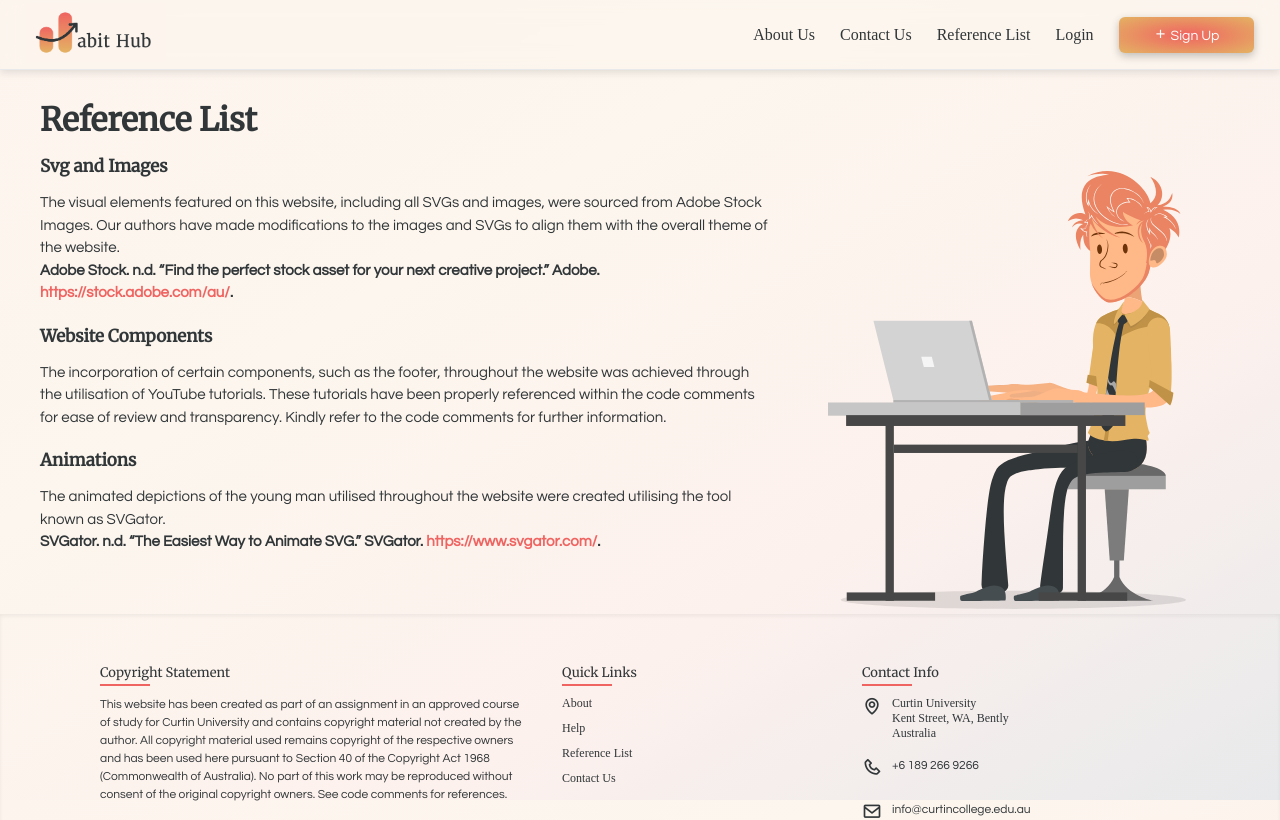
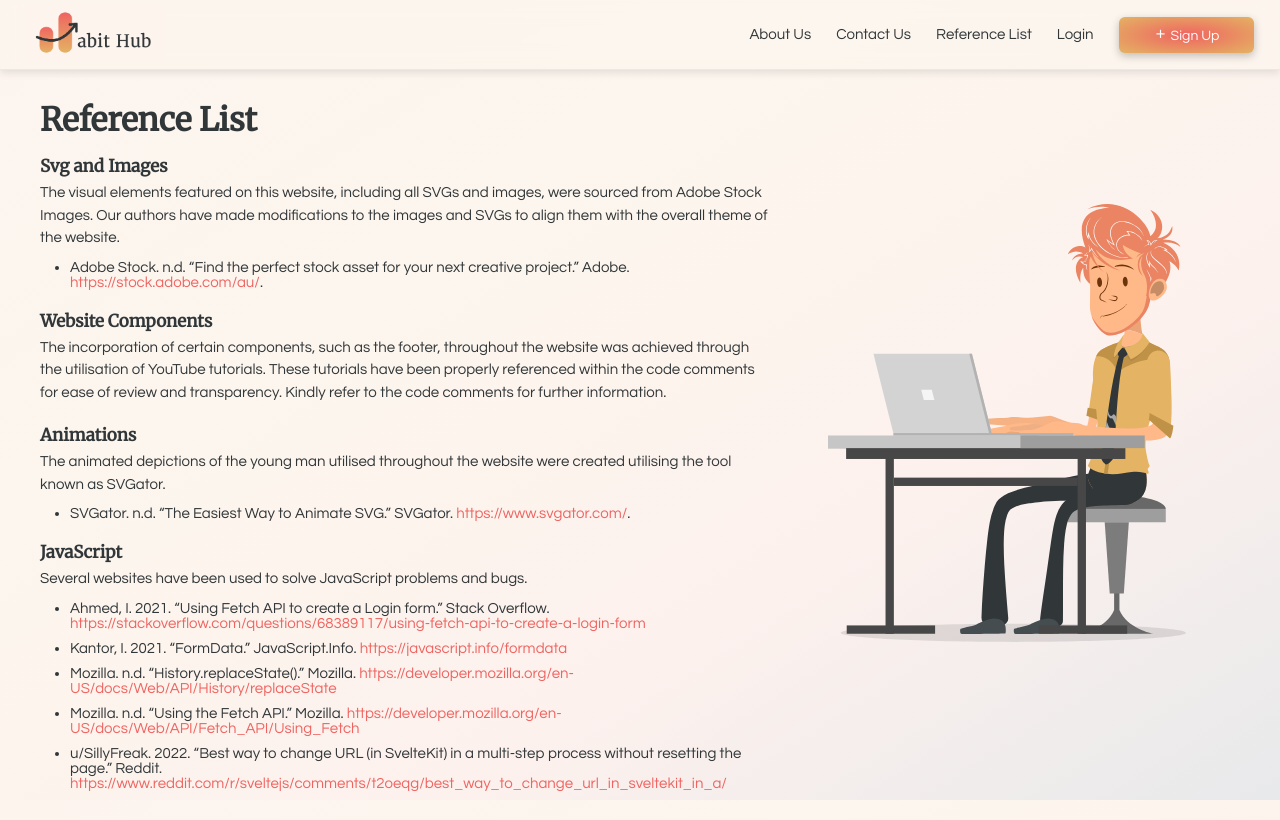
Before and after one commit to s3851446/habithub-frontend, a SvelteKit app in the folder final/habithub-frontend/: page /referenceList in a window 1280 px wide. Shown: the top 820 px of the page. Built offline with nearby package versions, Linux system fonts and the light colour scheme.

Commit message:
Adds back accidentally deleted references

```diff
--- a/final/habithub-frontend/src/app.scss
+++ b/final/habithub-frontend/src/app.scss
@@ -8,13 +8,11 @@ html {
 }
 
 body {
-  background-image: linear-gradient(
-    to bottom right,
-    #fdf4ee,
-    #fcf6ee,
-    #fdf1ed,
-    $light-grey
-  );
+  background-image: linear-gradient(to bottom right,
+      #fdf4ee,
+      #fcf6ee,
+      #fdf1ed,
+      $light-grey );
   background-attachment: fixed;
   height: 100vh;
   color: $base-txt-color-dark;
@@ -24,13 +22,16 @@ body {
   display: flex;
   flex-direction: column;
   min-height: 100vh;
+
   @media all and (max-width: 800px) {
     left: 60px;
     width: calc(100% - 70px);
   }
+
   @media all and (max-width: 300px) {
     width: 100%;
   }
+
   &.darkmode {
     color: $base-txt-color-light;
     background: #1d2021;
@@ -50,20 +51,22 @@ h6 {
 
 h1 {
   font-size: 32px;
+
   @media all and (max-width: 900px) {
     font-size: 25px;
   }
 }
 
-button {
+button,
+ul {
   font-family: $paragraph-font;
+  font-size: 15px;
 }
 
 p {
   @extend button;
   line-height: 1.5;
   margin-bottom: 20px;
-  font-size: 15px;
 }
 
 .body {
--- a/final/habithub-frontend/src/loggedOut.scss
+++ b/final/habithub-frontend/src/loggedOut.scss
@@ -6,13 +6,11 @@ html {
 }
 
 body {
-  background-image: linear-gradient(
-    to bottom right,
-    #fdf4ee,
-    #fcf6ee,
-    #fdf1ed,
-    $light-grey
-  );
+  background-image: linear-gradient(to bottom right,
+      #fdf4ee,
+      #fcf6ee,
+      #fdf1ed,
+      $light-grey );
   background-attachment: fixed;
   color: $base-txt-color-dark;
   position: relative;
@@ -34,20 +32,22 @@ h6 {
 
 h1 {
   font-size: 32px;
+
   @media all and (max-width: 900px) {
     font-size: 25px;
   }
 }
 
-button {
+button,
+ul {
   font-family: $paragraph-font;
+  font-size: 15px;
 }
 
 p {
   @extend button;
   line-height: 1.5;
   margin-bottom: 20px;
-  font-size: 15px;
 }
 
 label,
--- a/final/habithub-frontend/src/routes/(loggedoutusers)/referenceList/+page.svelte
+++ b/final/habithub-frontend/src/routes/(loggedoutusers)/referenceList/+page.svelte
@@ -1,35 +1,93 @@
 <div class="reference">
   <div class="content">
     <h1>Reference List</h1>
+    <div class="section">
       <h2>Svg and Images</h2>
       <p>
         The visual elements featured on this website, including all SVGs and
         images, were sourced from Adobe Stock Images. Our authors have made
-      modifications to the images and SVGs to align them with the overall theme
-      of the website. <br />
-      <b
-        >Adobe Stock. n.d. “Find the perfect stock asset for your next creative
+        modifications to the images and SVGs to align them with the overall
+        theme of the website.
+      </p>
+      <ul>
+        <li>
+          Adobe Stock. n.d. “Find the perfect stock asset for your next creative
           project.” Adobe.
-        <a href="https://stock.adobe.com/au/">https://stock.adobe.com/au/</a
-        >.</b
-      >
-    </p>
+          <a href="https://stock.adobe.com/au/">https://stock.adobe.com/au/</a>.
+        </li>
+      </ul>
+    </div>
+    <div class="section">
       <h2>Website Components</h2>
       <p>
         The incorporation of certain components, such as the footer, throughout
         the website was achieved through the utilisation of YouTube tutorials.
-      These tutorials have been properly referenced within the code comments for
-      ease of review and transparency. Kindly refer to the code comments for
-      further information.
+        These tutorials have been properly referenced within the code comments
+        for ease of review and transparency. Kindly refer to the code comments
+        for further information.
       </p>
+    </div>
+    <div class="section">
       <h2>Animations</h2>
       <p>
         The animated depictions of the young man utilised throughout the website
-      were created utilising the tool known as SVGator. <br /><b
-        >SVGator. n.d. “The Easiest Way to Animate SVG.” SVGator.
-        <a href="https://www.svgator.com/">https://www.svgator.com/</a>.</b
+        were created utilising the tool known as SVGator.
+      </p>
+      <ul>
+        <li>
+          SVGator. n.d. “The Easiest Way to Animate SVG.” SVGator.
+          <a href="https://www.svgator.com/">https://www.svgator.com/</a>.
+        </li>
+      </ul>
+    </div>
+    <div class="section">
+      <h2>JavaScript</h2>
+      <p>
+        Several websites have been used to solve JavaScript problems and bugs.
+      </p>
+      <ul>
+        <li>
+          Ahmed, I. 2021. “Using Fetch API to create a Login form.” Stack
+          Overflow.
+          <a
+            href="https://stackoverflow.com/questions/68389117/using-fetch-api-to-create-a-login-form"
           >
-    </p>
+            https://stackoverflow.com/questions/68389117/using-fetch-api-to-create-a-login-form
+          </a>
+        </li>
+        <li>
+          Kantor, I. 2021. “FormData.” JavaScript.Info.
+          <a href="https://javascript.info/formdata">
+            https://javascript.info/formdata
+          </a>
+        </li>
+        <li>
+          Mozilla. n.d. “History.replaceState().” Mozilla.
+          <a
+            href="https://developer.mozilla.org/en-US/docs/Web/API/History/replaceState"
+          >
+            https://developer.mozilla.org/en-US/docs/Web/API/History/replaceState
+          </a>
+        </li>
+        <li>
+          Mozilla. n.d. “Using the Fetch API.” Mozilla.
+          <a
+            href="https://developer.mozilla.org/en-US/docs/Web/API/Fetch_API/Using_Fetch"
+          >
+            https://developer.mozilla.org/en-US/docs/Web/API/Fetch_API/Using_Fetch
+          </a>
+        </li>
+        <li>
+          u/SillyFreak. 2022. “Best way to change URL (in SvelteKit) in a
+          multi-step process without resetting the page.” Reddit.
+          <a
+            href="https://www.reddit.com/r/sveltejs/comments/t2oeqg/best_way_to_change_url_in_sveltekit_in_a/"
+          >
+            https://www.reddit.com/r/sveltejs/comments/t2oeqg/best_way_to_change_url_in_sveltekit_in_a/
+          </a>
+        </li>
+      </ul>
+    </div>
   </div>
   <div class="man">
     <object title="Man typing" type="image/svg+xml" data="./images/typing.svg">
@@ -42,6 +100,7 @@
   a {
     color: $red;
     text-decoration: none;
+
     &:hover {
       text-decoration: underline;
     }
@@ -49,12 +108,13 @@
 
   h2 {
     font-size: 17px;
+    margin-bottom: 5px;
   }
 
   .reference {
     display: flex;
     flex-direction: row;
-    align-items: flex-end;
+    align-items: center;
     justify-content: flex-start;
     gap: 20px;
     .content {
@@ -76,4 +136,17 @@
       }
     }
   }
+
+  .section {
+    margin-bottom: 20px;
+    ul {
+      margin: -10px 0 0 30px;
+      li {
+        padding-top: 10px;
+        &:first-of-type {
+          padding-top: 0;
+        }
+      }
+    }
+  }
 </style>
```
Lines whose indentation alone changed are shown as unchanged.
